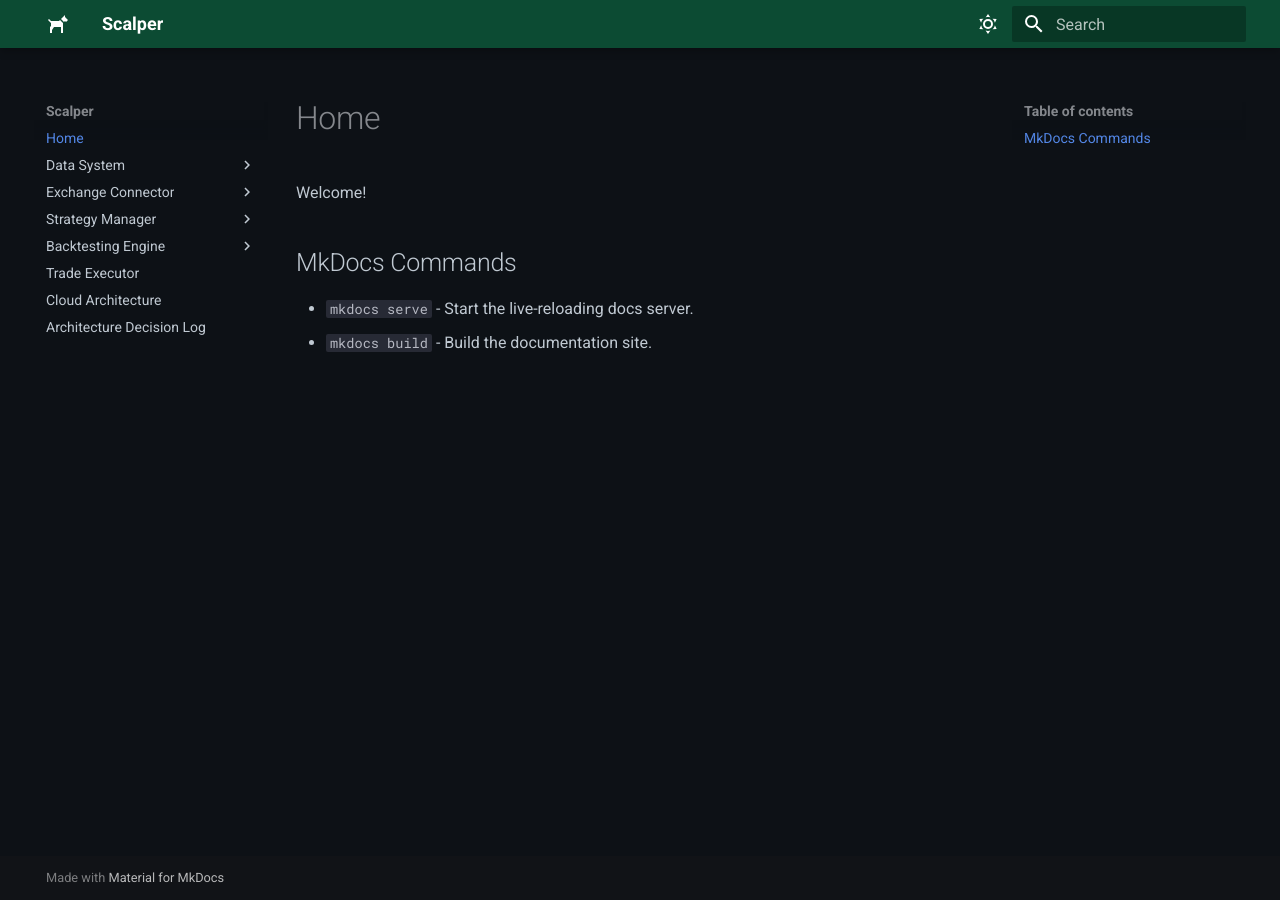
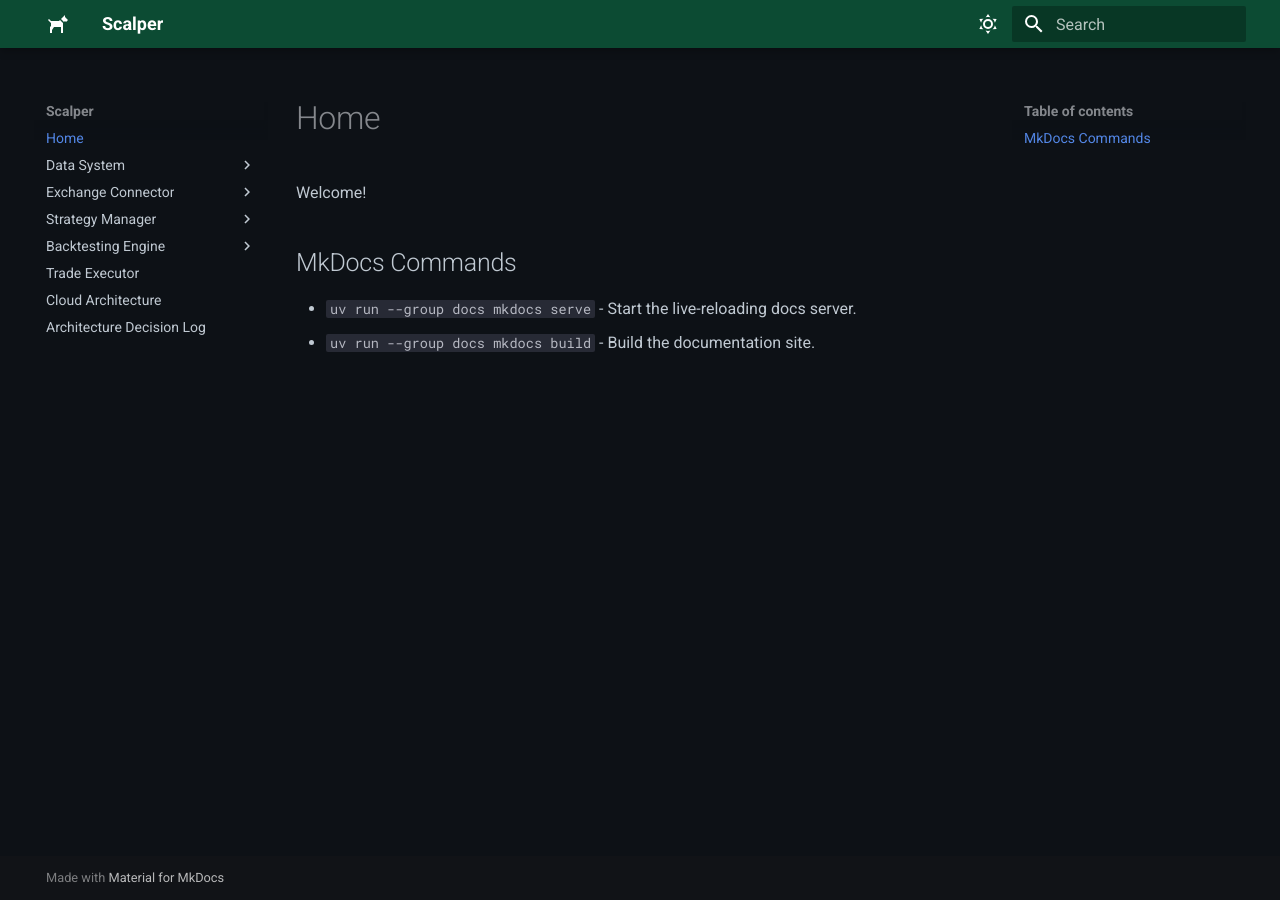
Before and after one commit to Phil-Lord/crypto-scalper, an MkDocs documentation site: the page built from docs/index.md, in a window 1280 px wide. Built offline with MkDocs 1.6.1 and Material for MkDocs 9.7.7, drawn with Linux system fonts in a browser that asks for light colours.

Commit message:
DOC: Update mkdocs commands to use uv

```diff
--- a/docs/index.md
+++ b/docs/index.md
@@ -4,5 +4,5 @@
 
 ## MkDocs Commands
 
-- `mkdocs serve` - Start the live-reloading docs server.
-- `mkdocs build` - Build the documentation site.
+- `uv run --group docs mkdocs serve` - Start the live-reloading docs server.
+- `uv run --group docs mkdocs build` - Build the documentation site.
```
